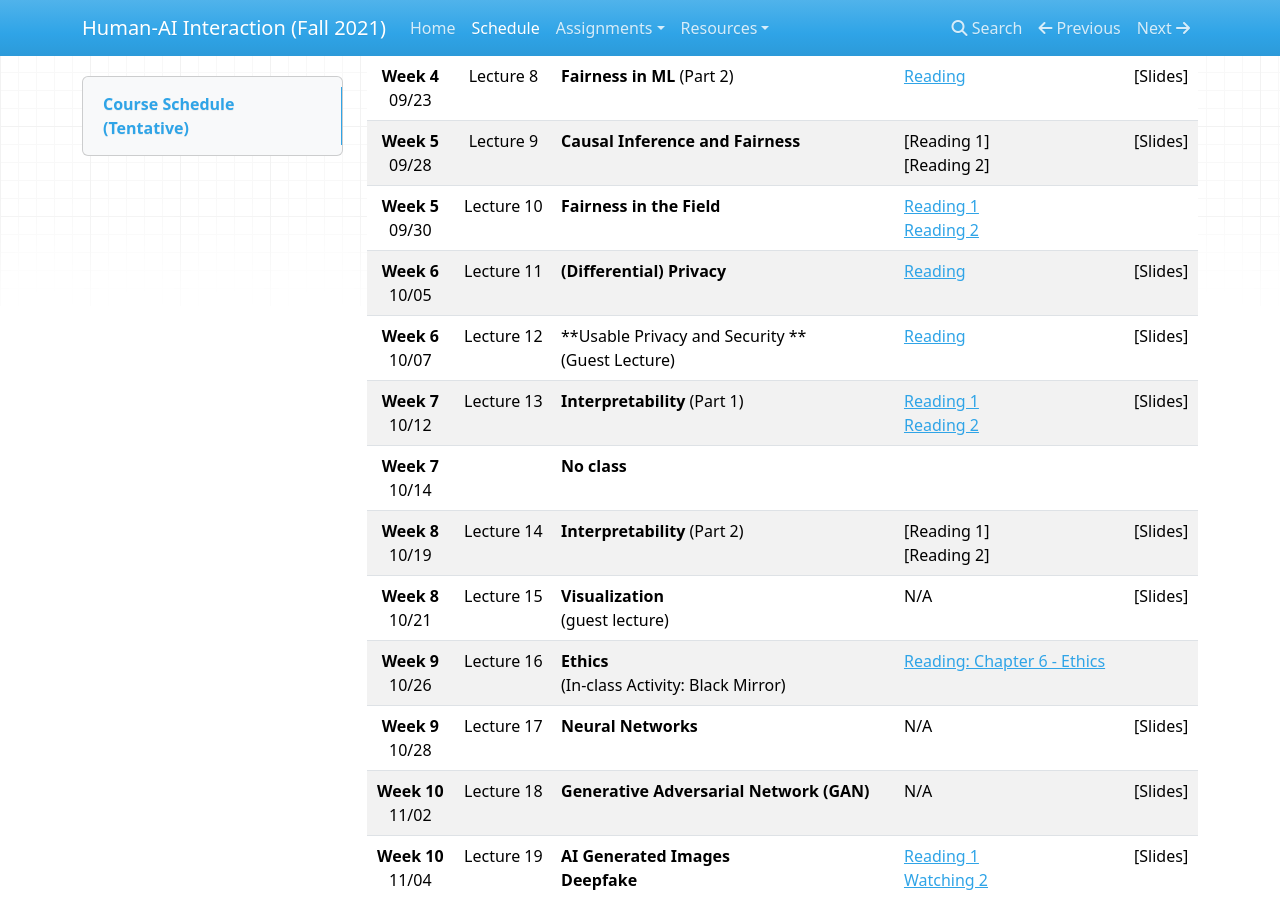
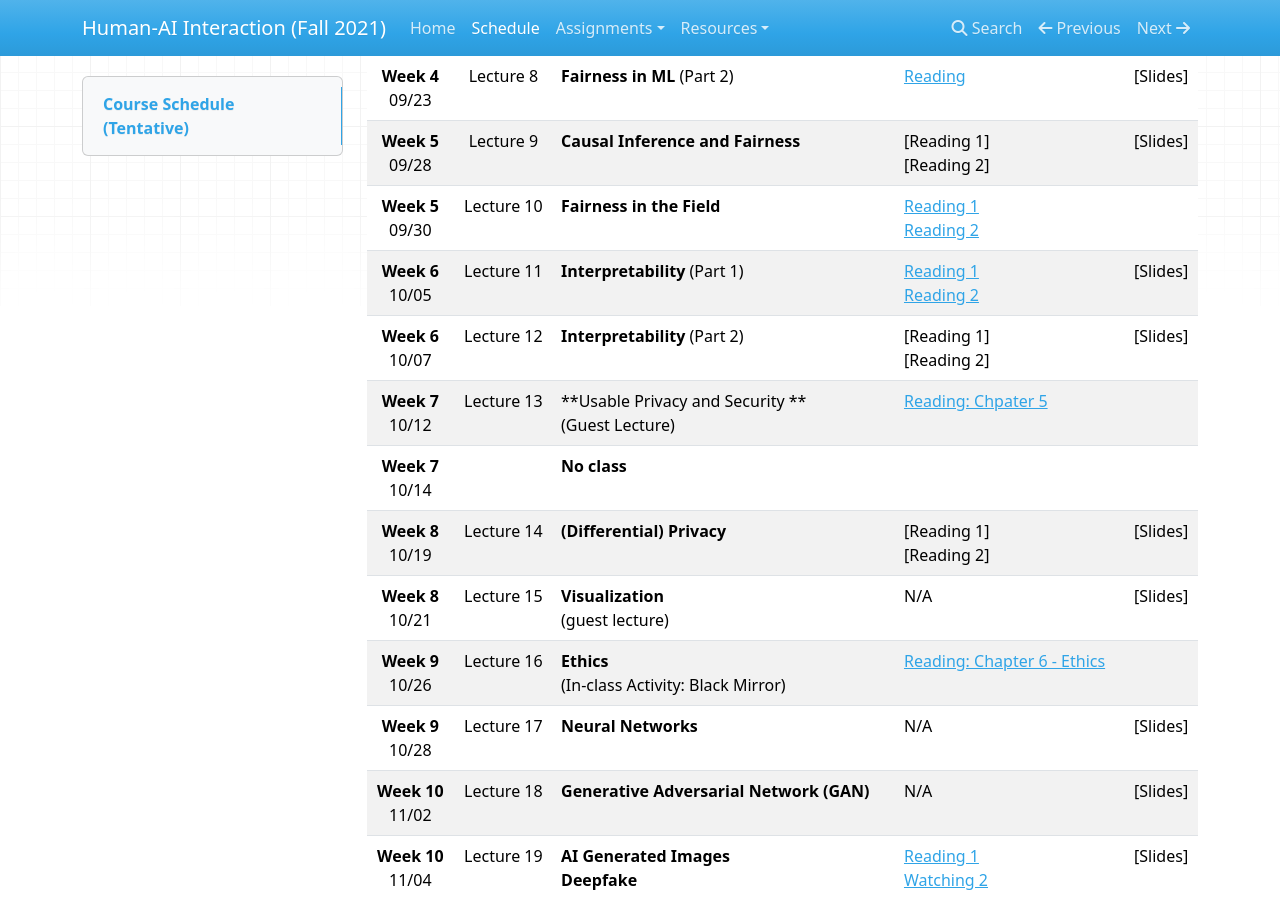
Before and after one commit to haiicmu/haiicmu.github.io, an MkDocs documentation site: the page built from docs/calendar.md, in a window 1280 px wide and 900 px high, scrolled down 574 px. Built offline with MkDocs 1.6.1, drawn with Linux system fonts in a browser that asks for light colours; nearby versions of some CDN libraries.

Commit message:
privacy swap with interpretability

```diff
--- a/docs/calendar.md
+++ b/docs/calendar.md
@@ -2,31 +2,31 @@
 
 Week  |Lecture   |Topic  |Readings  |Slides |
 :------:|:-----:|-------|----------|:------:
-| **Week 1**<br>08/31  | Lecture 1  | **Introduction to Human-AI Interactions**                    | N/A                                                                                                                                                                                                            | [Slides](https://drive.google.com/file/d/1Yu-ZZhoz0RXIt8BARAsQ8j2vPWCZz-_K/view?usp=sharing) |
-| **Week 1**<br>09/02  | Lecture 2  | **Practical Machine Learning**                               | N/A                                                                                                                                                                                                            | [Slides](https://drive.google.com/file/d/1wcBn_xmrXKEwFCSO4izSuNtaYaKZ5wxY/view?usp=sharing) |
-| **Week 2**<br>09/07  | Lecture 3  | **Perspectives on Human-AI Interaction**                     | [Reading 1](https://drive.google.com/file/d/1ce6iiALq-QlGo4W2AzjmXJcdpKy5Fvll/view?usp=sharing) <br> [Reading 2](http://erichorvitz.com/chi99horvitz.pdf)                                                      | [Slides](https://drive.google.com/file/d/1pd07A18brtmkIpAHcF3XisKOa9ID8AW-/view?usp=sharing) |
-| **Week 2**<br>09/09  | Lecture 4  | **Machine Learning + UX**                                    | [Reading 1](https://drive.google.com/file/d/1Tw8qZZ1nQxGFiwz00l2OR31BHx3uHXcY/view)<br> [Reading 2](https://drive.google.com/file/d/1nvDx0h9PJM2A69P_0GA118mGeLS95mfq/view?usp=sharing)                        | [Slides](https://drive.google.com/file/d/1OpL0oED2sOB6De_3fnY4mRXrq866SVFU/view?usp=sharing) |
-| **Week 3**<br>09/14  | Lecture 5  | **Human Centered AI Design**                                 | [Reading 1](https://drive.google.com/file/d/1K1DIZYln3E5AHouPXOkvc6X2NXbmMtxk/view?usp=sharing)<br> [Reading 2](https://drive.google.com/file/d/1kLJn2RSBEgFCVg6ibBzb-YDt7UJYJNLu/view?usp=sharing)            | [Slides](https://drive.google.com/file/d/1BOPqz7VA-UndIqJ6cIiNWlg93KklhYfr/view?usp=sharing) |
-| **Week 3**<br>09/16  | Lecture 6  | **Fairness in ML** (Part 1)                                  | [Reading 1](https://www.propublica.org/article/machine-bias-risk-assessments-in-criminal-sentencing) <br> [Reading 2](http://go.volarisgroup.com/rs/430-MBX-989/images/ProPublica_Commentary_Final_070616.pdf) | [Slides](https://drive.google.com/file/d/1spSa9RBeDYJIE1x66itIC0A7pLhTeM0i/view?usp=sharing) |
-| **Week 4**<br>09/21  | Lecture 7  | **Fairness Discussion**<br> (In class activity: value cards) | [Reading 1](https://drive.google.com/file/d/1JNJjymAU_rqCoLzlVOjMku59484rG6Ja/view?usp=sharing)<br> [Post-class Reading](https://arxiv.org/abs/2010.11411)                                                     | [Slides]                                                                                     |
-| **Week 4**<br>09/23  | Lecture 8  | **Fairness in ML** (Part 2)                                  | [Reading](https://arxiv.org/abs/1808.00023)                                                                                                                                                                    | [Slides]                                                                                     |
-| **Week 5**<br>09/28  | Lecture 9  | **Causal Inference and Fairness**                            | [Reading 1] <br> [Reading 2]                                                                                                                                                                                   | [Slides]                                                                                     |
-| **Week 5**<br>09/30  | Lecture 10 | **Fairness in the Field** <br>                               | [Reading 1](https://arxiv.org/pdf/2102.01196.pdf) <br> [Reading 2](https://dl.acm.org/doi/10.1145/3290605.3300271)                                                                                             |                                                                                              |
-| **Week 6**<br>10/05  | Lecture 11 | **(Differential) Privacy**                                   | [Reading](https://arstechnica.com/tech-policy/2009/09/your-secrets-live-online-in-databases-of-ruin/)                                                                                                          | [Slides]                                                                                     |
-| **Week 6**<br>10/07  | Lecture 12 | **Usable Privacy and Security **<br> (Guest Lecture)         | [Reading](https://cmu.app.box.com/s/33kxmwvdrauel90incqwa5i71hqx98sx)                                                                                                                                          | [Slides]                                                                                     |
-| **Week 7**<br>10/12  | Lecture 13 | **Interpretability** (Part 1)                                | [Reading 1](https://arxiv.org/pdf/1602.04938.pdf)<br> [Reading 2](https://arxiv.org/pdf/1702.08608.pdf)                                                                                                        | [Slides]                                                                                     |
-| **Week 7**<br>10/14  |            | **No class**                                                 |                                                                                                                                                                                                                |                                                                                              |
-| **Week 8**<br>10/19  | Lecture 14 | **Interpretability** (Part 2)                                | [Reading 1]<br> [Reading 2]                                                                                                                                                                                    | [Slides]                                                                                     |
-| **Week 8**<br>10/21  | Lecture 15 | **Visualization** <br>(guest lecture)                        | N/A                                                                                                                                                                                                            | [Slides]                                                                                     |
-| **Week 9**<br>10/26  | Lecture 16 | **Ethics** <br>(In-class Activity: Black Mirror)             | [Reading: Chapter 6 - Ethics](https://www.bitbybitbook.com/en/1st-ed/ethics/)                                                                                                                                  |                                                                                              |
-| **Week 9**<br>10/28  | Lecture 17 | **Neural Networks**                                          | N/A                                                                                                                                                                                                            | [Slides]                                                                                     |
-| **Week 10**<br>11/02 | Lecture 18 | **Generative Adversarial Network (GAN)**                     | N/A                                                                                                                                                                                                            | [Slides]                                                                                     |
-| **Week 10**<br>11/04 | Lecture 19 | **AI Generated Images <br> Deepfake**                        | [Reading 1](https://regmedia.co.uk/2019/10/08/deepfake_report.pdf) <br>  [Watching 2](https://www.nytimes.com/2019/08/14/opinion/deepfakes-adele-disinformation.html)                                          | [Slides]                                                                                     |
-| **Week 11**<br>11/09 | Lecture 20 | **Reinforcement Learning**                                   | [Reading](https://www.nature.com/articles/518486a)                                                                                                                                                             | [Slides]                                                                                     |
-| **Week 11**<br>11/11 | Lecture 21 | **Application: Self-driving cars** <br> (Guest lecture)      | [Reading](https://www.vox.com/future-perfect/2020/2/14/21063487/self-driving-cars-autonomous-vehicles-waymo-cruise-uber)                                                                                       | [Slides]                                                                                     |
-| **Week 12**<br>11/16 | Lecture 22 | **Application: Healthcare**<br> (Guest lecture)              |                                                                                                                                                                                                                |                                                                                              |
-| **Week 12**<br>11/18 | Lecture 23 | **Application: Content Moderation** <br>                     |                                                                                                                                                                                                                | [Slides]                                                                                     |
-| **Week 13**<br>11/23 | Lecture 24 | **Application: Child Protection**<br>                        |                                                                                                                                                                                                                |                                                                                              |
-| **Week 13**<br>11/25 |            | **Thanksgiving--No Class on Thursday**                       |                                                                                                                                                                                                                |                                                                                              |
-| **Week 14**<br>11/30 |            | **Project Peer Feedback **                                   |                                                                                                                                                                                                                |                                                                                              |
-| **Week 14**<br>12/02 |            | **Project Presentation**                                     |                                                                                                                                                                                                                |                                                                                              |
+| **Week 1**<br>08/31  | Lecture 1  | **Introduction to Human-AI Interactions**                    | N/A                                                                                                                                                                                                            | [Slides](https://drive.google.com/file/d/1Yu-ZZhoz0RXIt8BARAsQ8j2vPWCZz-_K/view?usp=sharing) |   |          |
+| **Week 1**<br>09/02  | Lecture 2  | **Practical Machine Learning**                               | N/A                                                                                                                                                                                                            | [Slides](https://drive.google.com/file/d/1wcBn_xmrXKEwFCSO4izSuNtaYaKZ5wxY/view?usp=sharing) |   |          |
+| **Week 2**<br>09/07  | Lecture 3  | **Perspectives on Human-AI Interaction**                     | [Reading 1](https://drive.google.com/file/d/1ce6iiALq-QlGo4W2AzjmXJcdpKy5Fvll/view?usp=sharing) <br> [Reading 2](http://erichorvitz.com/chi99horvitz.pdf)                                                      | [Slides](https://drive.google.com/file/d/1pd07A18brtmkIpAHcF3XisKOa9ID8AW-/view?usp=sharing) |   |          |
+| **Week 2**<br>09/09  | Lecture 4  | **Machine Learning + UX**                                    | [Reading 1](https://drive.google.com/file/d/1Tw8qZZ1nQxGFiwz00l2OR31BHx3uHXcY/view)<br> [Reading 2](https://drive.google.com/file/d/1nvDx0h9PJM2A69P_0GA118mGeLS95mfq/view?usp=sharing)                        | [Slides](https://drive.google.com/file/d/1OpL0oED2sOB6De_3fnY4mRXrq866SVFU/view?usp=sharing) |   |          |
+| **Week 3**<br>09/14  | Lecture 5  | **Human Centered AI Design**                                 | [Reading 1](https://drive.google.com/file/d/1K1DIZYln3E5AHouPXOkvc6X2NXbmMtxk/view?usp=sharing)<br> [Reading 2](https://drive.google.com/file/d/1kLJn2RSBEgFCVg6ibBzb-YDt7UJYJNLu/view?usp=sharing)            | [Slides](https://drive.google.com/file/d/1BOPqz7VA-UndIqJ6cIiNWlg93KklhYfr/view?usp=sharing) |   |          |
+| **Week 3**<br>09/16  | Lecture 6  | **Fairness in ML** (Part 1)                                  | [Reading 1](https://www.propublica.org/article/machine-bias-risk-assessments-in-criminal-sentencing) <br> [Reading 2](http://go.volarisgroup.com/rs/430-MBX-989/images/ProPublica_Commentary_Final_070616.pdf) | [Slides](https://drive.google.com/file/d/1spSa9RBeDYJIE1x66itIC0A7pLhTeM0i/view?usp=sharing) |   |          |
+| **Week 4**<br>09/21  | Lecture 7  | **Fairness Discussion**<br> (In class activity: value cards) | [Reading 1](https://drive.google.com/file/d/1JNJjymAU_rqCoLzlVOjMku59484rG6Ja/view?usp=sharing)<br> [Post-class Reading](https://arxiv.org/abs/2010.11411)                                                     | [Slides]                                                                                     |   |          |
+| **Week 4**<br>09/23  | Lecture 8  | **Fairness in ML** (Part 2)                                  | [Reading](https://arxiv.org/abs/1808.00023)                                                                                                                                                                    | [Slides]                                                                                     |   |          |
+| **Week 5**<br>09/28  | Lecture 9  | **Causal Inference and Fairness**                            | [Reading 1] <br> [Reading 2]                                                                                                                                                                                   | [Slides]                                                                                     |   |          |
+| **Week 5**<br>09/30  | Lecture 10 | **Fairness in the Field** <br>                               | [Reading 1](https://arxiv.org/pdf/2102.01196.pdf) <br> [Reading 2](https://dl.acm.org/doi/10.1145/3290605.3300271)                                                                                             |                                                                                              |   |          |
+| **Week 6**<br>10/05  | Lecture 11 | **Interpretability** (Part 1)                                | [Reading 1](https://arxiv.org/pdf/1602.04938.pdf)<br> [Reading 2](https://arxiv.org/pdf/1702.08608.pdf)                                                                                                        | [Slides]                                                                                     |   | [Slides] |
+| **Week 6**<br>10/07  | Lecture 12 | **Interpretability** (Part 2)                                | [Reading 1]<br> [Reading 2]                                                                                                                                                                                    | [Slides]                                                                                     |   |          |
+| **Week 7**<br>10/12  | Lecture 13 | **Usable Privacy and Security **<br> (Guest Lecture)         | [Reading: Chpater 5](https://iapp.org/media/pdf/certification/IAPP-Intro-to-Privacy-for-Tech-Prof-SAMPLE.pdf)                                                                                                  |                                                                                              |   |          |
+| **Week 7**<br>10/14  |            | **No class**                                                 |                                                                                                                                                                                                                |                                                                                              |   |          |
+| **Week 8**<br>10/19  | Lecture 14 | **(Differential) Privacy**                                   | [Reading 1]<br> [Reading 2]                                                                                                                                                                                    | [Slides]                                                                                     |   |          |
+| **Week 8**<br>10/21  | Lecture 15 | **Visualization** <br>(guest lecture)                        | N/A                                                                                                                                                                                                            | [Slides]                                                                                     |   |          |
+| **Week 9**<br>10/26  | Lecture 16 | **Ethics** <br>(In-class Activity: Black Mirror)             | [Reading: Chapter 6 - Ethics](https://www.bitbybitbook.com/en/1st-ed/ethics/)                                                                                                                                  |                                                                                              |   |          |
+| **Week 9**<br>10/28  | Lecture 17 | **Neural Networks**                                          | N/A                                                                                                                                                                                                            | [Slides]                                                                                     |   |          |
+| **Week 10**<br>11/02 | Lecture 18 | **Generative Adversarial Network (GAN)**                     | N/A                                                                                                                                                                                                            | [Slides]                                                                                     |   |          |
+| **Week 10**<br>11/04 | Lecture 19 | **AI Generated Images <br> Deepfake**                        | [Reading 1](https://regmedia.co.uk/2019/10/08/deepfake_report.pdf) <br>  [Watching 2](https://www.nytimes.com/2019/08/14/opinion/deepfakes-adele-disinformation.html)                                          | [Slides]                                                                                     |   |          |
+| **Week 11**<br>11/09 | Lecture 20 | **Reinforcement Learning**                                   | [Reading](https://www.nature.com/articles/518486a)                                                                                                                                                             | [Slides]                                                                                     |   |          |
+| **Week 11**<br>11/11 | Lecture 21 | **Application: Self-driving cars** <br> (Guest lecture)      | [Reading](https://www.vox.com/future-perfect/2020/2/14/21063487/self-driving-cars-autonomous-vehicles-waymo-cruise-uber)                                                                                       | [Slides]                                                                                     |   |          |
+| **Week 12**<br>11/16 | Lecture 22 | **Application: Healthcare**<br> (Guest lecture)              |                                                                                                                                                                                                                |                                                                                              |   |          |
+| **Week 12**<br>11/18 | Lecture 23 | **Application: Content Moderation** <br>                     |                                                                                                                                                                                                                | [Slides]                                                                                     |   |          |
+| **Week 13**<br>11/23 | Lecture 24 | **Application: Child Protection**<br>                        |                                                                                                                                                                                                                |                                                                                              |   |          |
+| **Week 13**<br>11/25 |            | **Thanksgiving--No Class on Thursday**                       |                                                                                                                                                                                                                |                                                                                              |   |          |
+| **Week 14**<br>11/30 |            | **Project Peer Feedback **                                   |                                                                                                                                                                                                                |                                                                                              |   |          |
+| **Week 14**<br>12/02 |            | **Project Presentation**                                     |                                                                                                                                                                                                                |                                                                                              |   |          |
--- a/index.html
+++ b/index.html
@@ -386,5 +386,5 @@
 
 <!--
 MkDocs version : 1.1.2
-Build Date UTC : 2021-09-20 02:22:26.960449+00:00
+Build Date UTC : 2021-09-22 03:00:41.924640+00:00
 -->
```
Also changed, not shown: sitemap.xml (+5 -5 lines), 3 other files.
